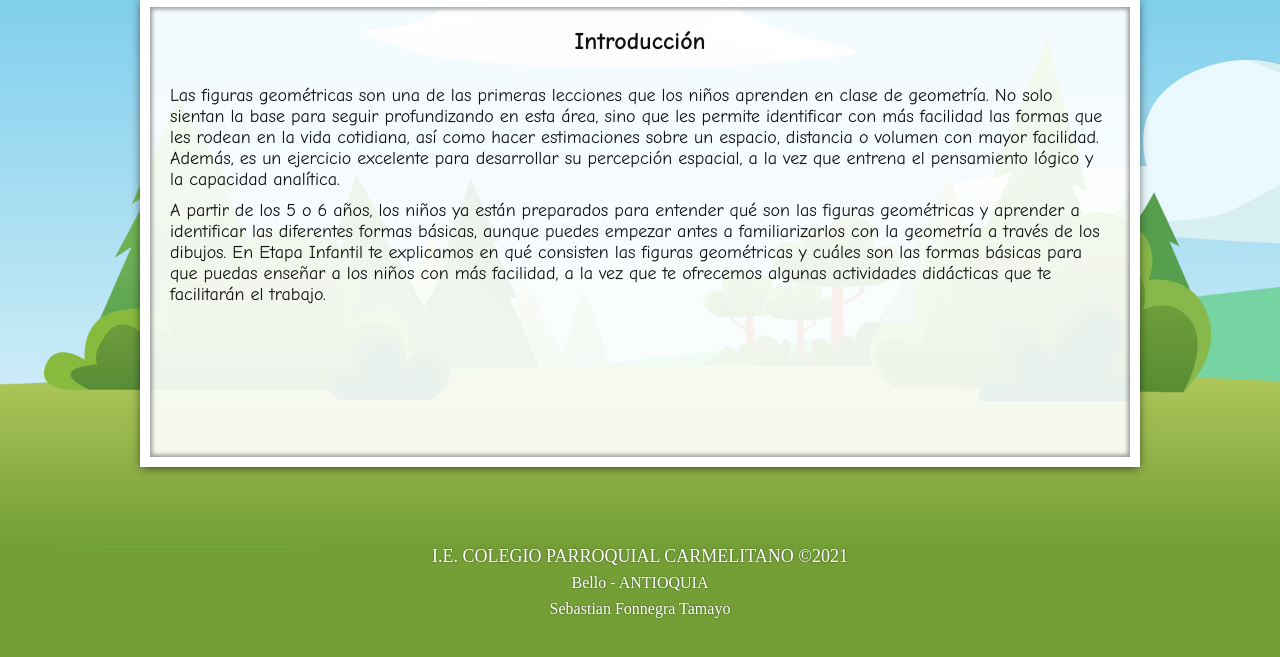
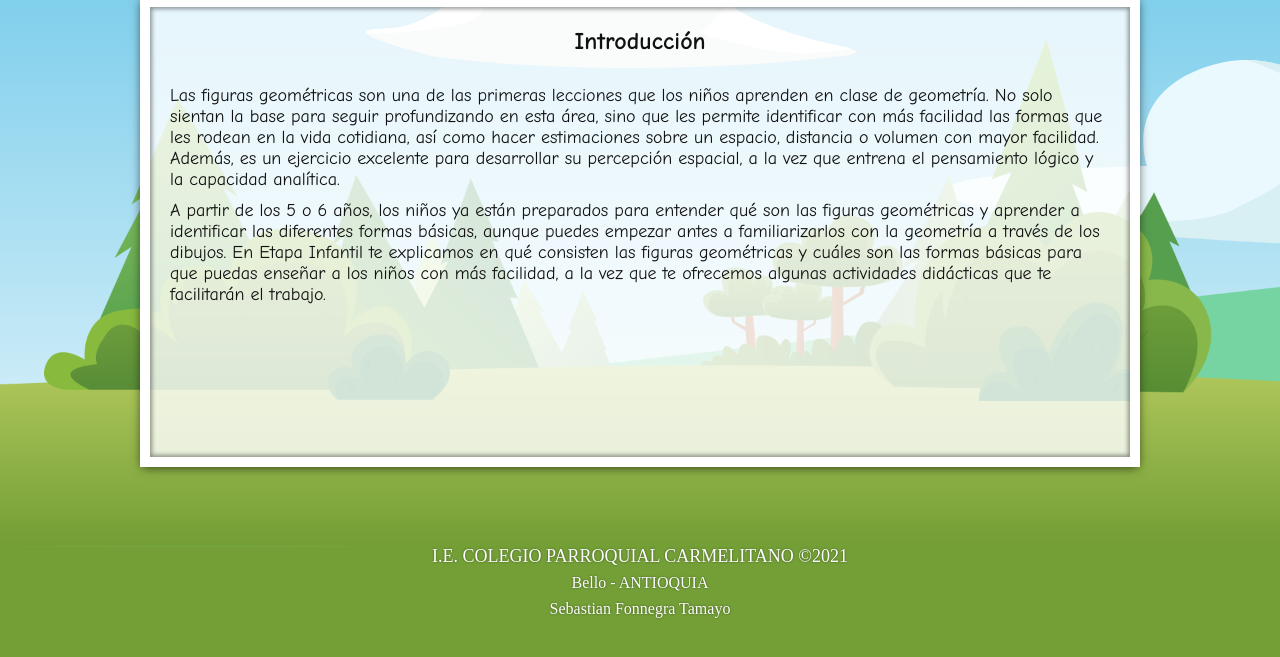
Before and after one commit to piratekevin1129/figuras_geometricas, a plain HTML site: page index.html in a window 1280 px wide. Shown: the part 239-896 px from the top of the page. Drawn offline with Linux system fonts and the light colour scheme; a web font is replaced by a local one.

Commit message:
ajuste al alfa del contenedor

```diff
--- a/assets/css/estilos.css
+++ b/assets/css/estilos.css
@@ -461,7 +461,7 @@ html{
     position: relative;
     width: 100%;
     height: auto;
-    background-color: rgba(255,255,255,0.9);
+    background-color: rgba(255,255,255,0.8);
     box-shadow: 0px 0px 4px 2px rgba(0,0,0,0.4) inset;
     min-height: 450px;
 }
```
